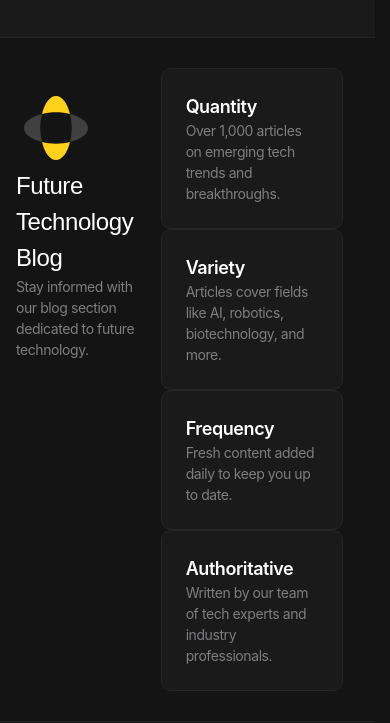
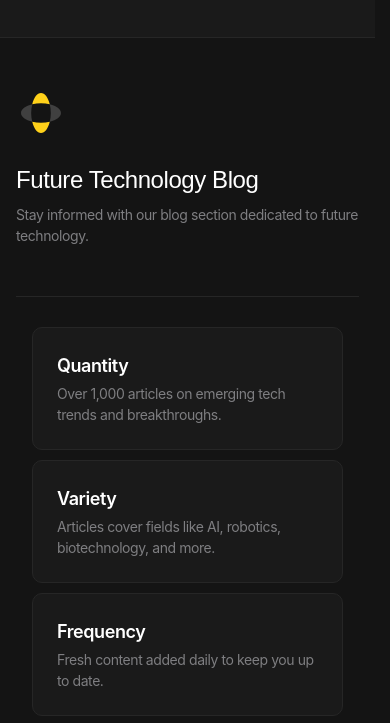
Before and after one commit to penkayone/Future-Tech, a website with bundled scripts: page index.html in a window 390 px wide. Shown: the part 118-841 px from the top of the page. Built offline with nearby package versions, Linux system fonts and the light colour scheme; files whose address does not match are found by name.

Commit message:
Working on the main page. Block cards. Fully customized everything as in the layout, as well as made laptop version and mobile version.

```diff
--- a/styles/blocks/_card.scss
+++ b/styles/blocks/_card.scss
@@ -1,8 +1,10 @@
 @use '../helpers' as *;
 
 .card {
-  display: grid;
-  grid-template-columns: 37.5% auto;
+  @include tablet-above {
+    display: grid;
+    grid-template-columns: 37.5% auto;
+  }
 
   &__preview,
   &__body {
@@ -14,11 +16,34 @@
   }
 
   &__preview {
+    display: flex;
+    flex-direction: column;
+    justify-content: center;
+    row-gap: fluid(60, 20);
     padding-left: 0;
+
+    @include tablet-above {
+      border-right: var(--border);
+    }
 
     @include tablet {
       padding-right: 0;
       padding-block: rem(50);
+      border-bottom: var(--border);
+    }
+
+    &-main {
+      display: grid;
+      row-gap: fluid(50, 24);
+    }
+
+    &-icon {
+      width: fluid(80, 50);
+    }
+
+    &-info {
+      display: grid;
+      row-gap: fluid(16, 6);
     }
   }
 
@@ -29,4 +54,24 @@
       padding: rem(30) rem(16);
     }
   }
+
+  &__grid {
+    display: grid;
+
+    &--2-cols {
+      grid-template-columns: repeat(2, 1fr);
+      gap: fluid(30, 10);
+
+      @include mobile {
+        grid-template-columns: 1fr;
+      }
+    }
+  }
+
+  &__cell {
+    display: flex;
+    flex-direction: column;
+    justify-content: start;
+    row-gap: fluid(20, 4);
+  }
 }
```
Also changed, not shown: styles/main.css, 1 other file.
